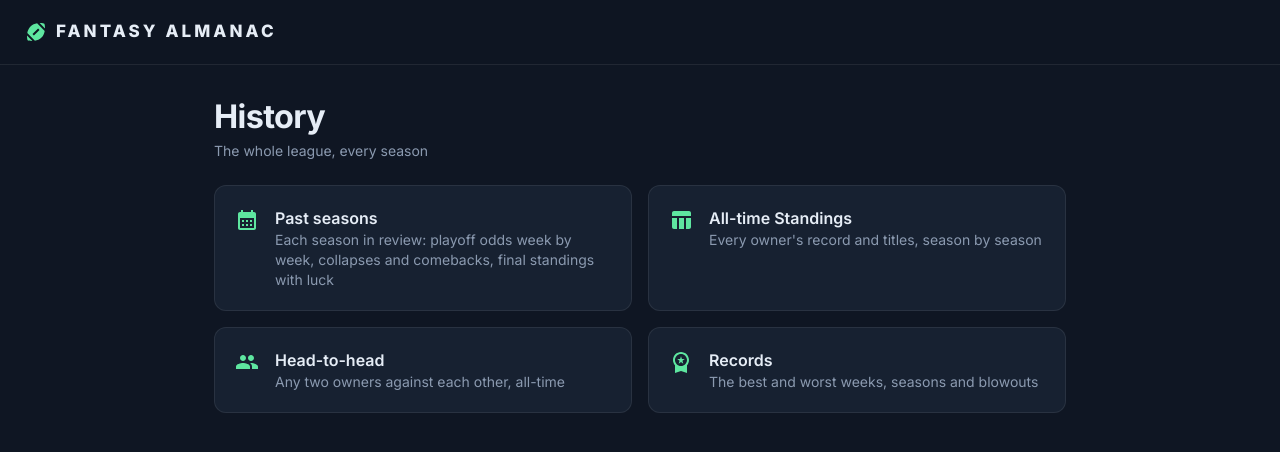
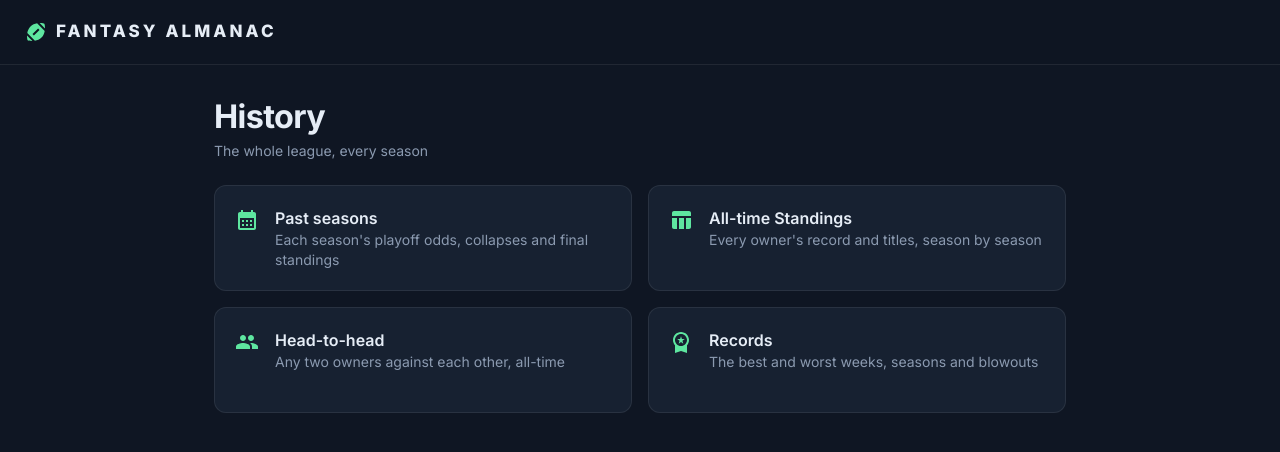
Before and after one commit to dchiado/fantasy-almanac, a React (Create React App) app in the folder frontend/: page /history in a window 1280 px wide. Shown: the top 452 px of the page. Built offline with nearby package versions, Linux system fonts and the light colour scheme.

Commit message:
Update cards

```diff
--- a/frontend/src/components/history/History.jsx
+++ b/frontend/src/components/history/History.jsx
@@ -10,12 +10,12 @@ import { useSelector } from "react-redux";
 import PageLayout from "../ui/PageLayout";
 
 const PAGES = [
-  { to: '/seasons', icon: CalendarMonthIcon, title: 'Past seasons', body: 'Each season in review: playoff odds week by week, collapses and comebacks, final standings with luck' },
+  { to: '/seasons', icon: CalendarMonthIcon, title: 'Past seasons', body: "Each season's playoff odds, collapses and final standings" },
   { to: '/all-time-standings', icon: TableChartIcon, title: 'All-time Standings', body: "Every owner's record and titles, season by season" },
   { to: '/head-to-head', icon: PeopleIcon, title: 'Head-to-head', body: 'Any two owners against each other, all-time' },
   { to: '/records', icon: WorkspacePremiumIcon, title: 'Records', body: 'The best and worst weeks, seasons and blowouts' },
   // Keeper rules are Gridiron's own
-  { to: '/keepers', icon: LockIcon, title: 'Keepers', body: 'Who each team can keep next season, and in which round', leagueId: '166975' },
+  { to: '/keepers', icon: LockIcon, title: 'Keepers', body: "Each team's keeper options for next season", leagueId: '166975' },
 ];
 
 // The league's all-time pages
@@ -25,7 +25,7 @@ const History = () => {
 
   return (
     <PageLayout maxWidth={900} title="History" subtitle="The whole league, every season">
-      <Box sx={{ display: 'grid', gridTemplateColumns: { xs: 'minmax(0, 1fr)', sm: 'repeat(2, minmax(0, 1fr))' }, gap: 2 }}>
+      <Box sx={{ display: 'grid', gridTemplateColumns: { xs: 'minmax(0, 1fr)', sm: 'repeat(2, minmax(0, 1fr))' }, gridAutoRows: '1fr', gap: 2 }}>
         {pages.map(({ to, icon: Icon, title, body }) => (
           <Paper
             key={to}
--- a/frontend/src/components/leagueInfo/LeagueDashboard.jsx
+++ b/frontend/src/components/leagueInfo/LeagueDashboard.jsx
@@ -124,7 +124,7 @@ const summarizeStandings = (standings) => {
 };
 
 const ChampionsCard = ({ summary, loading, error }) => (
-  <DashCard title="Champions" to="/all-time-standings" linkLabel="All-time Standings">
+  <DashCard title="Champions" to="/seasons" linkLabel="Past seasons">
     {loading ? <CardSkeleton lines={3} />
       : error || !summary?.reigning ? <Unavailable>No champions crowned yet.</Unavailable>
       : <>
```
